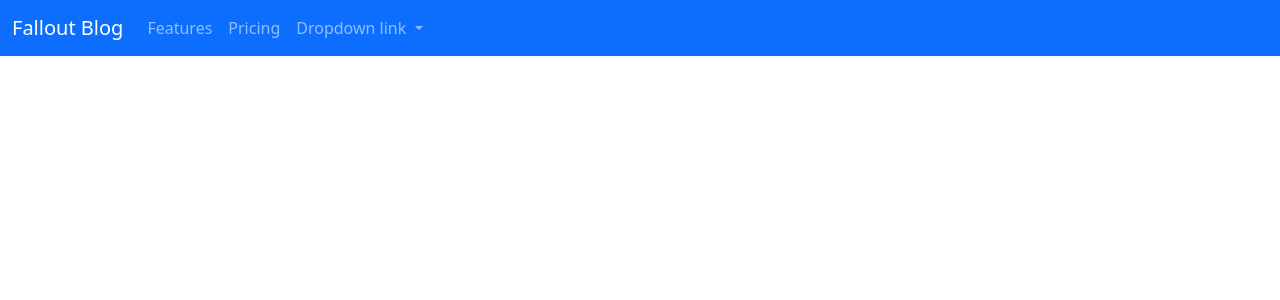
After one commit to Code-Institute-Submissions/falloutblog4, a Django app: template blog/templates/base.html in a window 1280 px wide. The commit adds this page. Shown: the top 300 px of the page. Run offline with Django 3.2, Linux system fonts and the light colour scheme; the template is opened without the code that fills it, so the values that code supplies are empty.

Commit message:
Add bootstrap navbar

```diff
--- /dev/null
+++ b/blog/templates/base.html
@@ -0,0 +1,59 @@
+<!doctype html>
+<html lang="en">
+  <head>
+    <!-- Required meta tags -->
+    <meta charset="utf-8">
+    <meta name="viewport" content="width=device-width, initial-scale=1">
+
+    <!-- Bootstrap CSS -->
+    <link href="https://cdn.jsdelivr.net/npm/bootstrap@5.1.1/dist/css/bootstrap.min.css" rel="stylesheet" integrity="sha384-F3w7mX95PdgyTmZZMECAngseQB83DfGTowi0iMjiWaeVhAn4FJkqJByhZMI3AhiU" crossorigin="anonymous">
+
+    <title>Fallout Blog</title>
+  </head>
+  <body>
+    <nav class="navbar navbar-expand-lg navbar-dark bg-primary">
+        <div class="container-fluid">
+          <a class="navbar-brand" href="{% url 'home' %}">Fallout Blog</a>
+          <button class="navbar-toggler" type="button" data-bs-toggle="collapse" data-bs-target="#navbarNavDropdown" aria-controls="navbarNavDropdown" aria-expanded="false" aria-label="Toggle navigation">
+            <span class="navbar-toggler-icon"></span>
+          </button>
+          <div class="collapse navbar-collapse" id="navbarNavDropdown">
+            <ul class="navbar-nav">
+              <li class="nav-item">
+                <a class="nav-link" href="#">Features</a>
+              </li>
+              <li class="nav-item">
+                <a class="nav-link" href="#">Pricing</a>
+              </li>
+              <li class="nav-item dropdown">
+                <a class="nav-link dropdown-toggle" href="#" id="navbarDropdownMenuLink" role="button" data-bs-toggle="dropdown" aria-expanded="false">
+                  Dropdown link
+                </a>
+                <ul class="dropdown-menu" aria-labelledby="navbarDropdownMenuLink">
+                  <li><a class="dropdown-item" href="#">Action</a></li>
+                  <li><a class="dropdown-item" href="#">Another action</a></li>
+                  <li><a class="dropdown-item" href="#">Something else here</a></li>
+                </ul>
+              </li>
+            </ul>
+          </div>
+        </div>
+      </nav>
+      <div class="container">
+        {% block content %}
+
+        {% endblock %}
+        </div>
+
+    <!-- Optional JavaScript; choose one of the two! -->
+
+    <!-- Option 1: Bootstrap Bundle with Popper -->
+    <script src="https://cdn.jsdelivr.net/npm/bootstrap@5.1.1/dist/js/bootstrap.bundle.min.js" integrity="sha384-/bQdsTh/da6pkI1MST/rWKFNjaCP5gBSY4sEBT38Q/9RBh9AH40zEOg7Hlq2THRZ" crossorigin="anonymous"></script>
+
+    <!-- Option 2: Separate Popper and Bootstrap JS -->
+    <!--
+    <script src="https://cdn.jsdelivr.net/npm/@popperjs/core@2.9.3/dist/umd/popper.min.js" integrity="sha384-W8fXfP3gkOKtndU4JGtKDvXbO53Wy8SZCQHczT5FMiiqmQfUpWbYdTil/SxwZgAN" crossorigin="anonymous"></script>
+    <script src="https://cdn.jsdelivr.net/npm/bootstrap@5.1.1/dist/js/bootstrap.min.js" integrity="sha384-skAcpIdS7UcVUC05LJ9Dxay8AXcDYfBJqt1CJ85S/CFujBsIzCIv+l9liuYLaMQ/" crossorigin="anonymous"></script>
+    -->
+  </body>
+</html>
```
Also changed, not shown: blog/templates/article_details.html (+7 -1 lines), blog/templates/home.html (+7 -0 lines).
